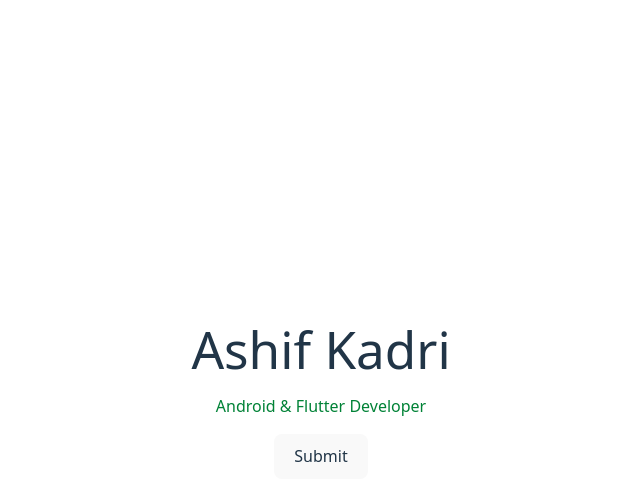
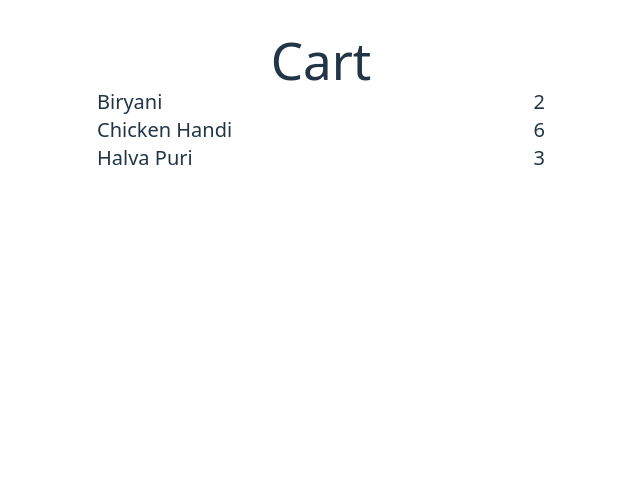
Before and after one commit to Ashif119/my-app, a React (Vite) app: page / in a window 1280 px wide. Shown: the top 500 px of the page, without its empty margins (319-959 px from the left). Built offline with nearby package versions, Linux system fonts and the light colour scheme.

Commit message:
props and state

```diff
--- a/src/App.tsx
+++ b/src/App.tsx
@@ -1,12 +1,10 @@
 import './App.css'
-import Button from './components/Button'
+import Cart from './components/Cart'
 
 function App() {
   return (
     <>
-    <h1 className='mb-4'>Ashif Kadri</h1>
-    <p className='text-green-700 mb-4'>Android & Flutter Developer</p>
-    <Button/>
+    <Cart/>
     </>
   )
 }
--- /dev/null
+++ b/src/components/Cart.tsx
@@ -0,0 +1,24 @@
+import MenuItem from "./MenuItem";
+
+const Cart=() =>{
+    return <section className="max-w-md mx-auto">
+        <h1>Cart</h1>
+        <ul>
+            <MenuItem item ={{
+             name :'Biryani',
+            quantity : 2
+        }}/>
+          <MenuItem item ={{
+             name :'Chicken Handi',
+            quantity : 6
+        }}/>
+          <MenuItem item ={{
+             name :'Halva Puri',
+            quantity : 3
+        }}/>
+        </ul>
+
+    </section>
+}
+
+export default Cart;
--- /dev/null
+++ b/src/components/MenuItem.tsx
@@ -0,0 +1,14 @@
+type Props = {
+    item: {
+        name : String;
+        quantity : number;
+    }
+}
+const MenuItem=(props:Props) =>{
+    return <li className="flex gap-4 text-xl justify-between">
+        <h2>{props.item.name}</h2>
+        <span>{props.item.quantity}</span>
+    </li>
+}
+
+export default MenuItem;
--- a/src/index.css
+++ b/src/index.css
@@ -25,8 +25,6 @@ a:hover {
 
 body {
   margin: 0;
-  display: flex;
-  place-items: center;
   min-width: 320px;
   min-height: 100vh;
 }
```
Also changed, not shown: src/components/Counter.tsx (added).
